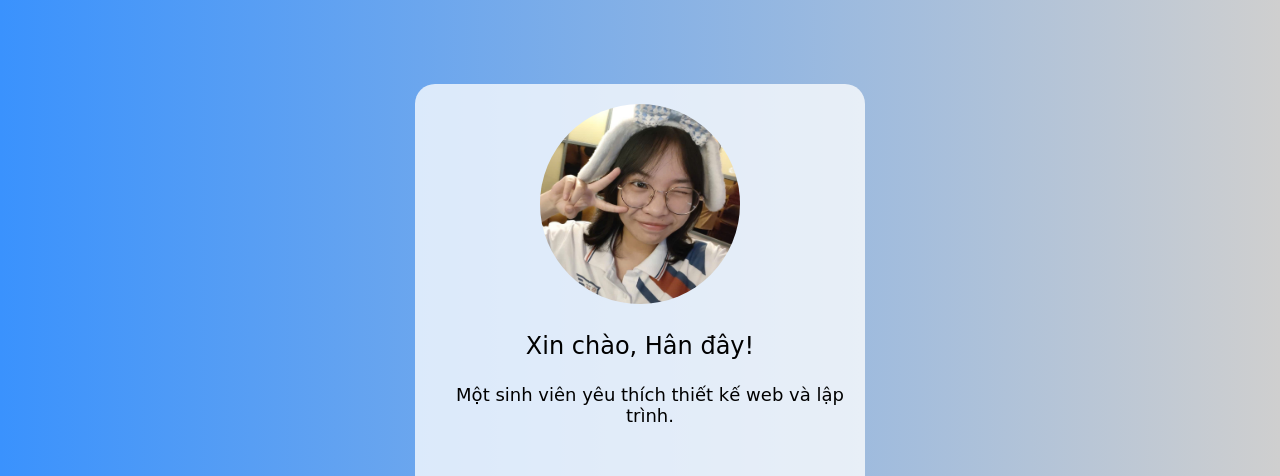
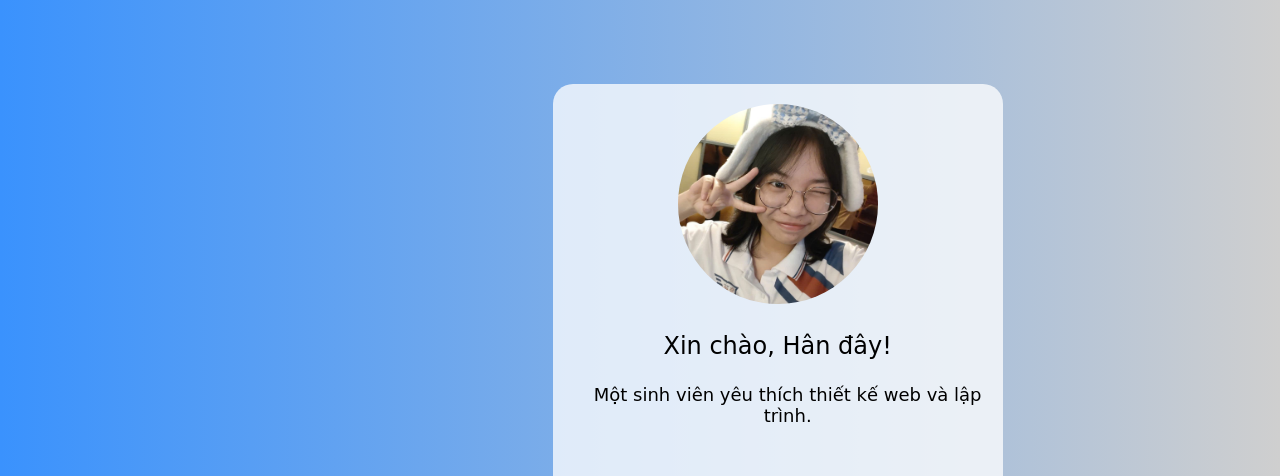
Before and after one commit to orennitawestern-bit/myprofile, a plain HTML site: page index.html in a window 1280 px wide. Shown: the part 66-542 px from the top of the page. Drawn offline with Linux system fonts and the light colour scheme.

Commit message:
Update styles for background position and width
Change background position to width fit-content.

```diff
--- a/styles.css
+++ b/styles.css
@@ -11,7 +11,7 @@ body{
   font-family: cursive;
   background-image: linear-gradient(to right, rgb(58, 146, 253), rgb(207, 207, 207));
   background-repeat: no-repeat;
-  background-position: cover;
+  width: fit-content;
   height: 880px;
 }
 nav {
```
